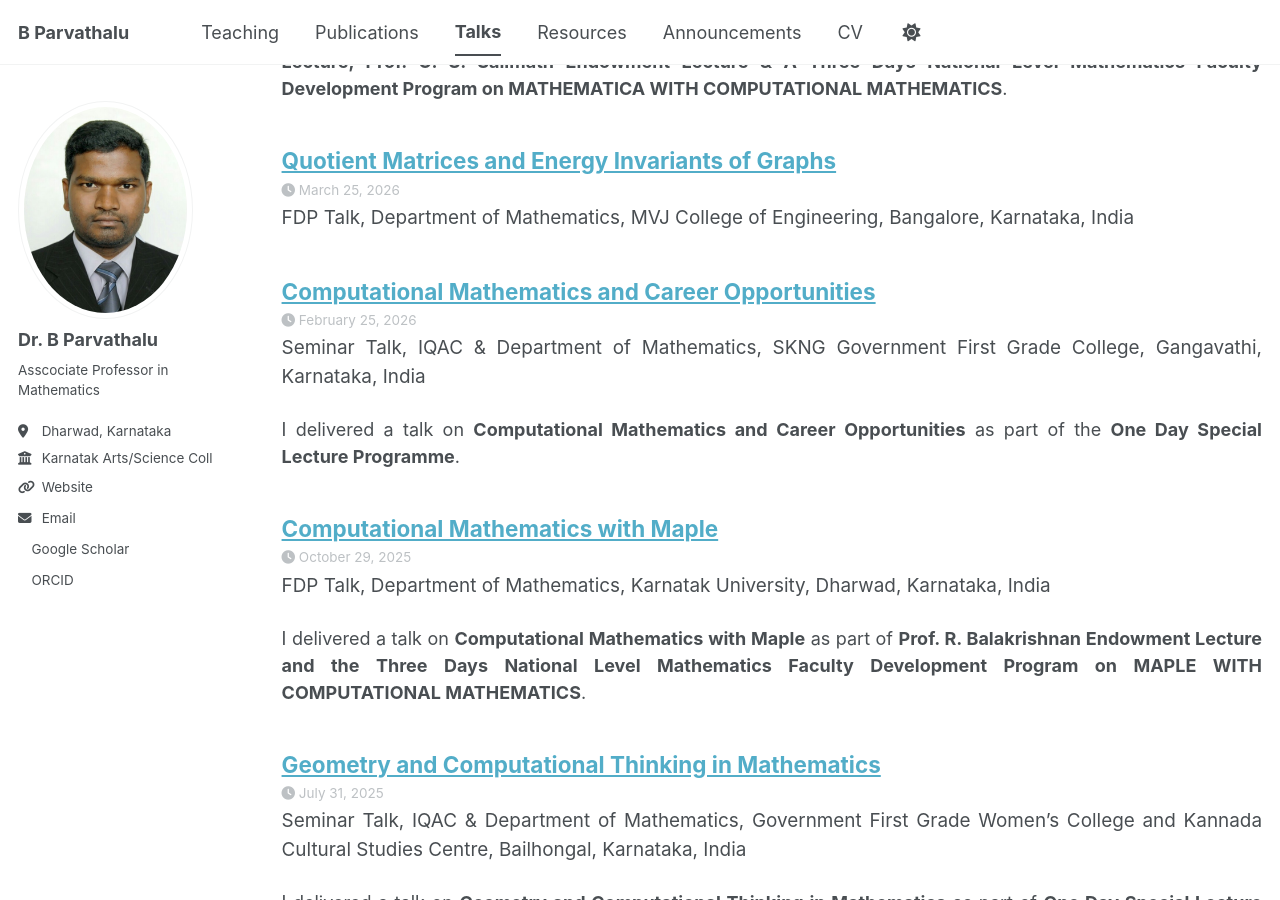
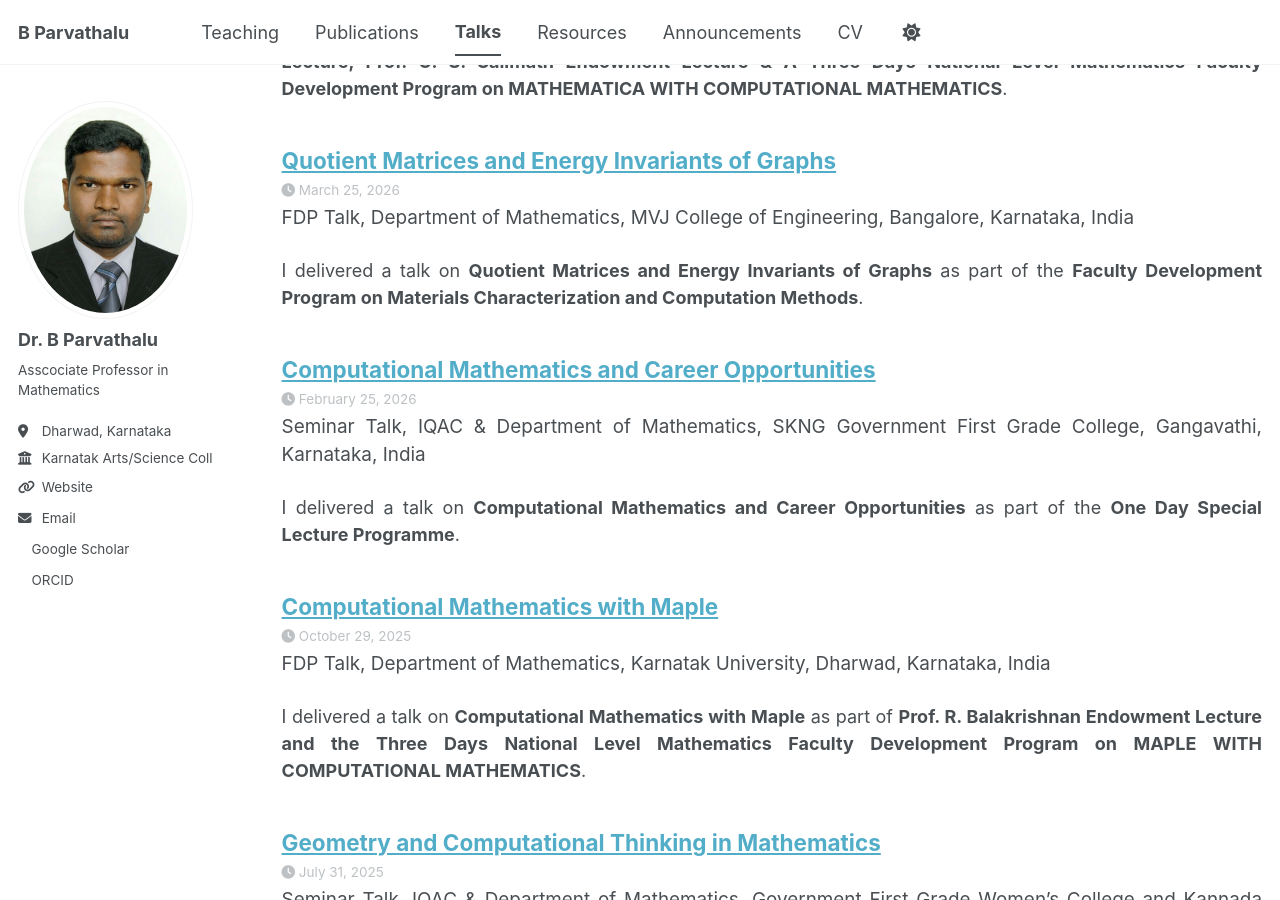
Before and after one commit to drbp-kcd/drbp-kcd.github.io, a Jekyll site: the page built from _pages/talks.html, in a window 1280 px wide and 900 px high, scrolled down 1474 px. Built offline with Jekyll 4.4.1, drawn with Linux system fonts in a browser that asks for light colours; a style sheet for code colours, icons or effects is not loaded.

Commit message:
Update 2026-03-25-quotient-matrices-and-energy-invariants-of-graphs.md

```diff
--- a/_talks/2026-03-25-quotient-matrices-and-energy-invariants-of-graphs.md
+++ b/_talks/2026-03-25-quotient-matrices-and-energy-invariants-of-graphs.md
@@ -1,6 +1,7 @@
 ---
 title: "Quotient Matrices and Energy Invariants of Graphs"
 collection: talks
+classes: talk-page
 type: FDP Talk
 permalink: /talks/2026-03-25-quotient-matrices-and-energy-invariants-of-graphs
 venue: "Department of Mathematics, MVJ College of Engineering"
@@ -14,7 +15,6 @@ date_basis: event start date
 ---
 
 <div markdown="1" style="text-align: justify;">
-
 I delivered a talk on **Quotient Matrices and Energy Invariants of Graphs** as part of the **Faculty Development Program on Materials Characterization and Computation Methods**.
 
 **Organized by:** Department of Mathematics, MVJ College of Engineering, Bangalore
```
